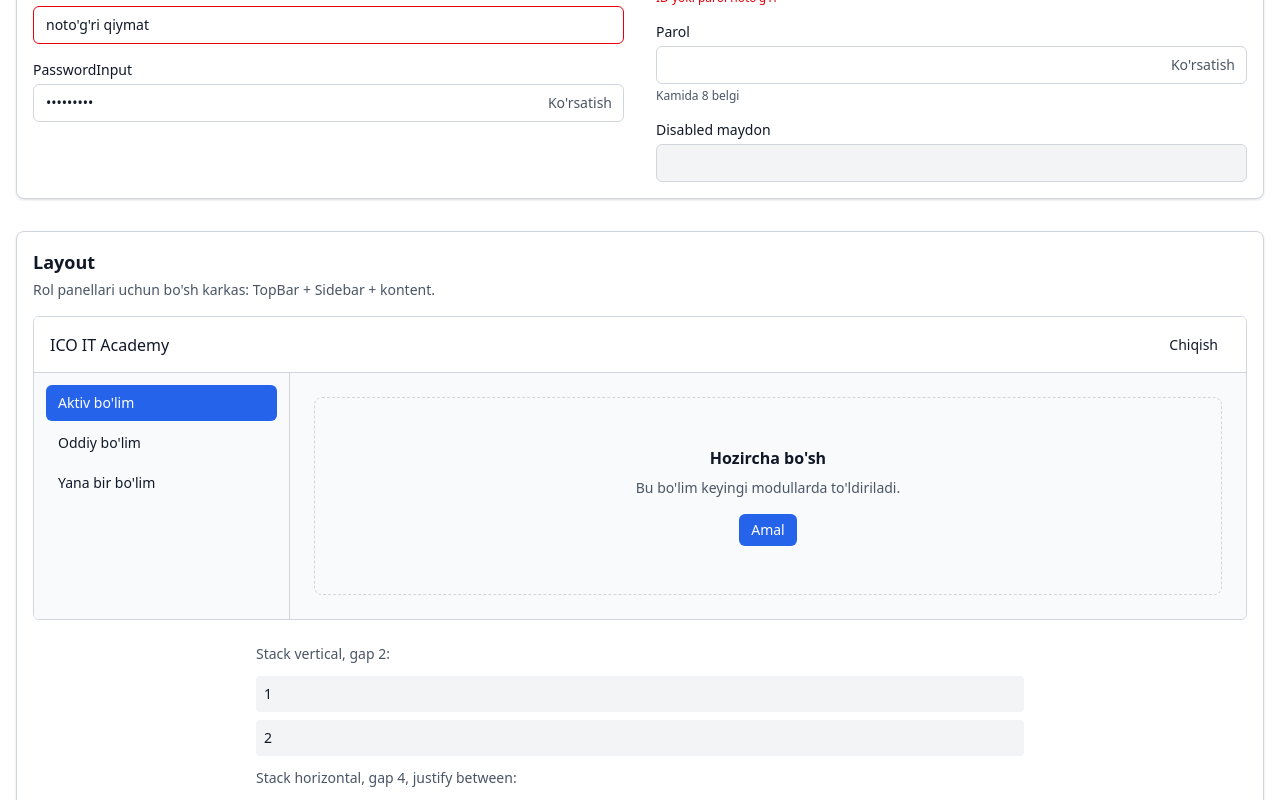
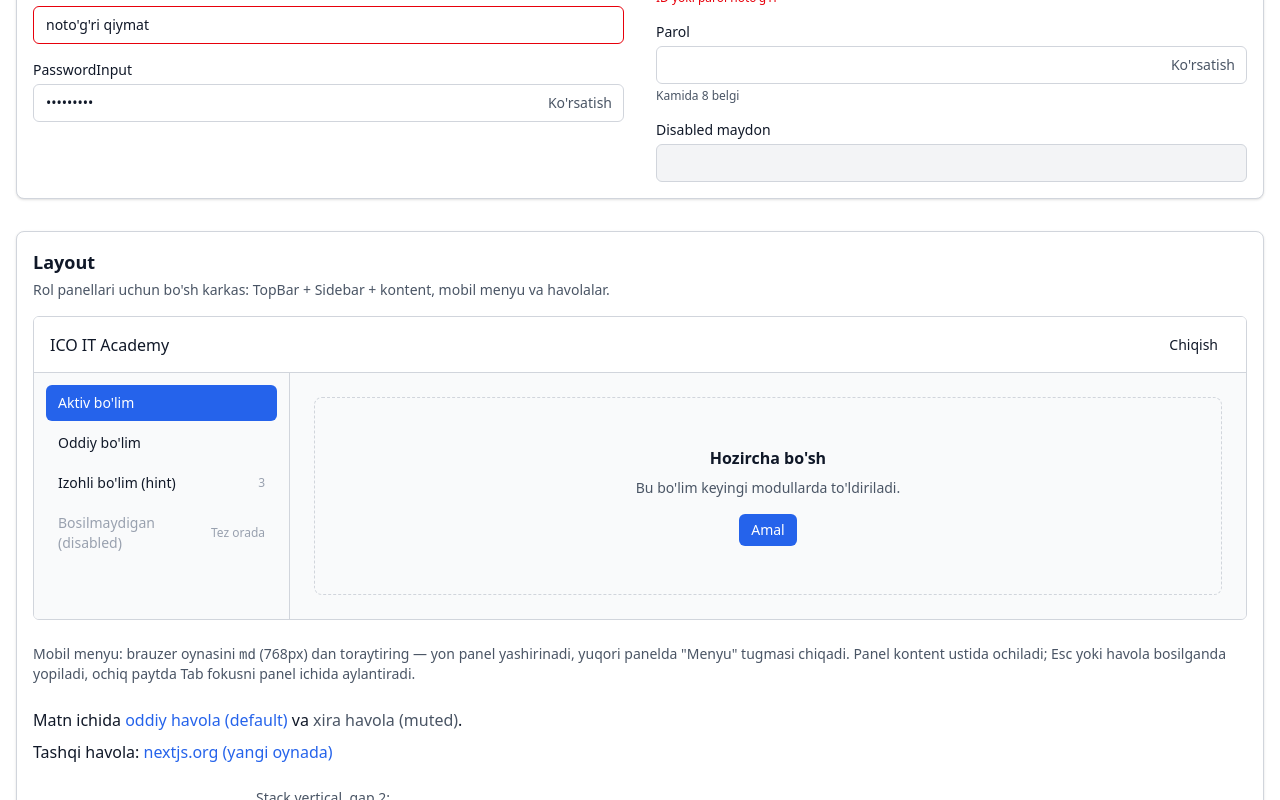
Before and after one commit to EshpolatovM/ICO-IT-Academy, a Next.js app in the folder apps/web/: page /design-preview in a window 1280 px wide. Shown: the part 3326-4126 px from the top of the page. Built offline with nearby package versions, Linux system fonts and the light colour scheme.

Commit message:
feat(web): 1.8c NavItem disabled, TextLink, mobil AppShell
Co-Authored-By: Claude Opus 5.5 <noreply@anthropic.com>

```diff
--- a/apps/web/src/app/design-preview/_components/LayoutSection.tsx
+++ b/apps/web/src/app/design-preview/_components/LayoutSection.tsx
@@ -7,6 +7,7 @@ import {
   Sidebar,
   Stack,
   Text,
+  TextLink,
   TopBar,
 } from '@/components/ui';
 
@@ -33,7 +34,12 @@ function ShellPreview() {
               Aktiv bo&apos;lim
             </NavItem>
             <NavItem href="/design-preview#layout">Oddiy bo&apos;lim</NavItem>
-            <NavItem href="/design-preview#layout">Yana bir bo&apos;lim</NavItem>
+            <NavItem href="/design-preview#layout" hint="3">
+              Izohli bo&apos;lim (hint)
+            </NavItem>
+            <NavItem disabled hint="Tez orada">
+              Bosilmaydigan (disabled)
+            </NavItem>
           </Sidebar>
         }
       >
@@ -44,6 +50,37 @@ function ShellPreview() {
         />
       </AppShell>
     </div>
+  );
+}
+
+function MobileMenuNote() {
+  return (
+    <Text variant="muted">
+      Mobil menyu: brauzer oynasini <code className="font-mono">md</code> (768px) dan toraytiring —
+      yon panel yashirinadi, yuqori panelda &quot;Menyu&quot; tugmasi chiqadi. Panel kontent ustida
+      ochiladi; Esc yoki havola bosilganda yopiladi, ochiq paytda Tab fokusni panel ichida
+      aylantiradi.
+    </Text>
+  );
+}
+
+function TextLinkPreview() {
+  return (
+    <Stack gap="2">
+      <Text>
+        Matn ichida <TextLink href="/design-preview#layout">oddiy havola (default)</TextLink> va{' '}
+        <TextLink href="/design-preview#layout" variant="muted">
+          xira havola (muted)
+        </TextLink>
+        .
+      </Text>
+      <Text>
+        Tashqi havola:{' '}
+        <TextLink href="https://nextjs.org" external>
+          nextjs.org (yangi oynada)
+        </TextLink>
+      </Text>
+    </Stack>
   );
 }
 
@@ -66,16 +103,18 @@ function StackPreview() {
   );
 }
 
-/** Layout karkasi: AppShell, TopBar, Sidebar/NavItem, EmptyState, Container, Stack. */
+/** Layout karkasi: AppShell (mobil menyu), TopBar, Sidebar/NavItem, TextLink, EmptyState, Container, Stack. */
 export function LayoutSection() {
   return (
     <PreviewSection
       id="layout"
       title="Layout"
-      description="Rol panellari uchun bo'sh karkas: TopBar + Sidebar + kontent."
+      description="Rol panellari uchun bo'sh karkas: TopBar + Sidebar + kontent, mobil menyu va havolalar."
     >
       <Stack gap="6">
         <ShellPreview />
+        <MobileMenuNote />
+        <TextLinkPreview />
         <StackPreview />
       </Stack>
     </PreviewSection>
--- a/apps/web/src/components/ui/AppShell.tsx
+++ b/apps/web/src/components/ui/AppShell.tsx
@@ -1,25 +1,51 @@
+'use client';
+
 import { cn } from '@/lib/cn';
+
+import { AppShellNavContext } from './AppShellContext';
+import { useMobileNav } from './useMobileNav';
 
 import type { ReactNode } from 'react';
 
 export interface AppShellProps {
-  /** Yuqori panel (odatda `TopBar`). */
+  /** Yuqori panel (odatda `TopBar`). Yon panel bo'lsa, `TopBar` ga mobil menyu tugmasi qo'shiladi. */
   topBar?: ReactNode;
-  /** Yon panel (odatda `Sidebar`). */
+  /** Yon panel (odatda `Sidebar`). `md` dan kichik ekranda menyu tugmasi orqali ochiladi. */
   sidebar?: ReactNode;
   children: ReactNode;
   className?: string;
 }
 
-/** Rol panellari uchun bo'sh karkas: yuqori panel + yon panel + asosiy kontent. */
+/**
+ * Rol panellari uchun karkas: yuqori panel + yon panel + asosiy kontent.
+ * Mobil (`md` dan kichik): yon panel yashirin, ochilganda kontent ustida panel bo'lib chiqadi.
+ */
 export function AppShell({ topBar, sidebar, children, className }: AppShellProps) {
+  const { state, panelRef, onPanelClick, onPanelKeyDown } = useMobileNav();
+  const hasSidebar = sidebar !== undefined;
+
   return (
-    <div className={cn('flex min-h-screen flex-col bg-surface', className)}>
-      {topBar}
-      <div className="flex flex-1">
-        {sidebar !== undefined ? <aside className="shrink-0">{sidebar}</aside> : null}
-        <main className="min-w-0 flex-1 p-6">{children}</main>
+    <AppShellNavContext.Provider value={hasSidebar ? state : null}>
+      <div className={cn('flex min-h-screen flex-col bg-surface', className)}>
+        {topBar}
+        <div className="relative flex flex-1">
+          {hasSidebar ? (
+            <aside
+              ref={panelRef}
+              id={state.panelId}
+              onClick={onPanelClick}
+              onKeyDown={onPanelKeyDown}
+              className={cn(
+                'shrink-0 md:static md:block',
+                state.open ? 'absolute inset-0 z-10 overflow-y-auto bg-bg' : 'hidden',
+              )}
+            >
+              {sidebar}
+            </aside>
+          ) : null}
+          <main className="min-w-0 flex-1 p-4 md:p-6">{children}</main>
+        </div>
       </div>
-    </div>
+    </AppShellNavContext.Provider>
   );
 }
--- /dev/null
+++ b/apps/web/src/components/ui/AppShellContext.ts
@@ -0,0 +1,21 @@
+'use client';
+
+import { createContext, useContext } from 'react';
+
+import type { RefObject } from 'react';
+
+/** `AppShell` mobil menyusi holati: `TopBar` dagi menyu tugmasi shu orqali boshqaradi. */
+export interface AppShellNavState {
+  open: boolean;
+  toggle: () => void;
+  /** Panel elementining `id` si (`aria-controls` uchun). */
+  panelId: string;
+  buttonRef: RefObject<HTMLButtonElement | null>;
+}
+
+export const AppShellNavContext = createContext<AppShellNavState | null>(null);
+
+/** `AppShell` (yon panelli) ichida bo'lsa — menyu holati, aks holda `null`. */
+export function useAppShellNav(): AppShellNavState | null {
+  return useContext(AppShellNavContext);
+}
--- a/apps/web/src/components/ui/NavItem.tsx
+++ b/apps/web/src/components/ui/NavItem.tsx
@@ -6,29 +6,67 @@ import { focusRing } from './classes';
 
 import type { ReactNode } from 'react';
 
-export interface NavItemProps {
-  href: string;
+interface NavItemBaseProps {
   /** Joriy sahifa — ajratib ko'rsatiladi va `aria-current="page"` oladi. */
   active?: boolean;
+  /** Band yonidagi kichik izoh (masalan "Tez orada"). */
+  hint?: string;
   children: ReactNode;
   className?: string;
 }
 
-/** `Sidebar` ichidagi navigatsiya havolasi. */
-export function NavItem({ href, active = false, children, className }: NavItemProps) {
+interface NavItemLinkProps extends NavItemBaseProps {
+  href: string;
+  disabled?: false;
+}
+
+interface NavItemDisabledProps extends NavItemBaseProps {
+  /** Bosilmaydigan band: havola emas, `aria-disabled="true"`. */
+  disabled: true;
+  href?: string;
+}
+
+export type NavItemProps = NavItemLinkProps | NavItemDisabledProps;
+
+const itemBase = 'flex items-center justify-between gap-2 rounded-md px-3 py-2 text-sm';
+
+function NavItemHint({ hint }: { hint: string | undefined }) {
+  if (hint === undefined) return null;
+  return <span className="shrink-0 text-xs text-text-disabled">{hint}</span>;
+}
+
+/** `Sidebar` ichidagi navigatsiya bandi: havola yoki (`disabled`) bosilmaydigan matn. */
+export function NavItem(props: NavItemProps) {
+  const { active = false, hint, children, className } = props;
+
+  if (props.disabled === true) {
+    return (
+      <li>
+        <span
+          aria-disabled="true"
+          className={cn(itemBase, 'cursor-not-allowed text-text-disabled', className)}
+        >
+          <span className="min-w-0">{children}</span>
+          <NavItemHint hint={hint} />
+        </span>
+      </li>
+    );
+  }
+
   return (
     <li>
       <Link
-        href={href}
+        href={props.href}
         aria-current={active ? 'page' : undefined}
         className={cn(
-          'block rounded-md px-3 py-2 text-sm',
+          itemBase,
           focusRing,
           active ? 'bg-primary text-primary-fg' : 'text-text hover:bg-surface-muted',
           className,
         )}
       >
-        {children}
+        <span className="min-w-0">{children}</span>
+        <NavItemHint hint={hint} />
       </Link>
     </li>
   );
--- /dev/null
+++ b/apps/web/src/components/ui/TextLink.tsx
@@ -0,0 +1,36 @@
+import Link from 'next/link';
+
+import { cn } from '@/lib/cn';
+
+import { focusRing } from './classes';
+
+import type { ComponentProps } from 'react';
+
+export type TextLinkVariant = 'default' | 'muted';
+
+export interface TextLinkProps extends Omit<ComponentProps<typeof Link>, 'target' | 'rel'> {
+  variant?: TextLinkVariant;
+  /** Tashqi havola: yangi oynada ochiladi (`target="_blank"`, `rel="noopener noreferrer"`). */
+  external?: boolean;
+}
+
+const variantClasses: Record<TextLinkVariant, string> = {
+  default: 'text-primary hover:underline',
+  muted: 'text-text-muted hover:text-text hover:underline',
+};
+
+/** Matn ichidagi havola (`next/link` asosida). */
+export function TextLink({
+  variant = 'default',
+  external = false,
+  className,
+  ...rest
+}: TextLinkProps) {
+  return (
+    <Link
+      className={cn('rounded-sm underline-offset-2', focusRing, variantClasses[variant], className)}
+      {...(external ? { target: '_blank', rel: 'noopener noreferrer' } : {})}
+      {...rest}
+    />
+  );
+}
--- a/apps/web/src/components/ui/index.ts
+++ b/apps/web/src/components/ui/index.ts
@@ -28,6 +28,8 @@ export type { SpinnerProps, SpinnerSize } from './Spinner';
 export { Stack } from './Stack';
 export type { StackAlign, StackDirection, StackGap, StackJustify, StackProps } from './Stack';
 export { Text } from './Text';
+export { TextLink } from './TextLink';
+export type { TextLinkProps, TextLinkVariant } from './TextLink';
 export type { TextElement, TextProps, TextVariant } from './Text';
 export { TopBar } from './TopBar';
 export type { TopBarProps } from './TopBar';
--- /dev/null
+++ b/apps/web/src/components/ui/useMobileNav.ts
@@ -0,0 +1,91 @@
+'use client';
+
+import { useCallback, useEffect, useId, useMemo, useRef, useState } from 'react';
+
+import type { AppShellNavState } from './AppShellContext';
+import type { KeyboardEvent, MouseEvent, RefObject } from 'react';
+
+const FOCUSABLE_SELECTOR = 'a[href], button:not([disabled]), input, select, textarea, [tabindex]';
+
+function getFocusable(panel: HTMLElement | null): HTMLElement[] {
+  if (panel === null) return [];
+  return Array.from(panel.querySelectorAll<HTMLElement>(FOCUSABLE_SELECTOR)).filter(
+    (element) => element.tabIndex >= 0,
+  );
+}
+
+/** Tab panel chegarasidan chiqmasin: oxiridan boshiga va aksincha aylanadi. */
+function trapTab(event: KeyboardEvent<HTMLElement>, panel: HTMLElement | null): void {
+  const focusable = getFocusable(panel);
+  const first = focusable.at(0);
+  const last = focusable.at(-1);
+  if (first === undefined || last === undefined) return;
+
+  if (event.shiftKey && document.activeElement === first) {
+    event.preventDefault();
+    last.focus();
+  } else if (!event.shiftKey && document.activeElement === last) {
+    event.preventDefault();
+    first.focus();
+  }
+}
+
+/** Ochilganda fokus panelga o'tadi; Esc yopadi va fokusni menyu tugmasiga qaytaradi. */
+function useOpenPanelEffects(
+  open: boolean,
+  close: () => void,
+  panelRef: RefObject<HTMLElement | null>,
+  buttonRef: RefObject<HTMLButtonElement | null>,
+): void {
+  useEffect(() => {
+    if (!open) return undefined;
+    getFocusable(panelRef.current).at(0)?.focus();
+
+    const onKeyDown = (event: globalThis.KeyboardEvent): void => {
+      if (event.key !== 'Escape') return;
+      close();
+      buttonRef.current?.focus();
+    };
+    document.addEventListener('keydown', onKeyDown);
+    return () => {
+      document.removeEventListener('keydown', onKeyDown);
+    };
+  }, [open, close, panelRef, buttonRef]);
+}
+
+export interface MobileNav {
+  state: AppShellNavState;
+  panelRef: RefObject<HTMLElement | null>;
+  onPanelClick: (event: MouseEvent<HTMLElement>) => void;
+  onPanelKeyDown: (event: KeyboardEvent<HTMLElement>) => void;
+}
+
+/** `AppShell` mobil menyusi: ochiq/yopiq holat, Esc, havola bosilganda yopish, fokus. */
+export function useMobileNav(): MobileNav {
+  const [open, setOpen] = useState(false);
+  const panelId = useId();
+  const panelRef = useRef<HTMLElement | null>(null);
+  const buttonRef = useRef<HTMLButtonElement | null>(null);
+
+  const close = useCallback(() => {
+    setOpen(false);
+  }, []);
+  const toggle = useCallback(() => {
+    setOpen((value) => !value);
+  }, []);
+  useOpenPanelEffects(open, close, panelRef, buttonRef);
+
+  const state = useMemo(
+    () => ({ open, toggle, panelId, buttonRef }),
+    [open, toggle, panelId, buttonRef],
+  );
+
+  const onPanelClick = (event: MouseEvent<HTMLElement>): void => {
+    if (event.target instanceof Element && event.target.closest('a[href]') !== null) close();
+  };
+  const onPanelKeyDown = (event: KeyboardEvent<HTMLElement>): void => {
+    if (open && event.key === 'Tab') trapTab(event, panelRef.current);
+  };
+
+  return { state, panelRef, onPanelClick, onPanelKeyDown };
+}
```
Also changed, not shown: apps/web/src/components/ui/MenuToggleButton.tsx (added, +27 -0 lines), apps/web/src/components/ui/Sidebar.tsx (+8 -2 lines), apps/web/src/components/ui/TopBar.tsx (+7 -2 lines), 7 other files (tests, documents, lock files or other folders).
